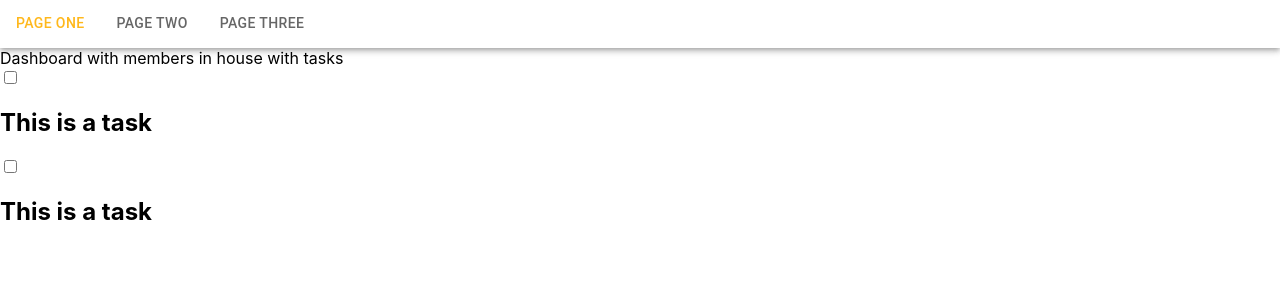
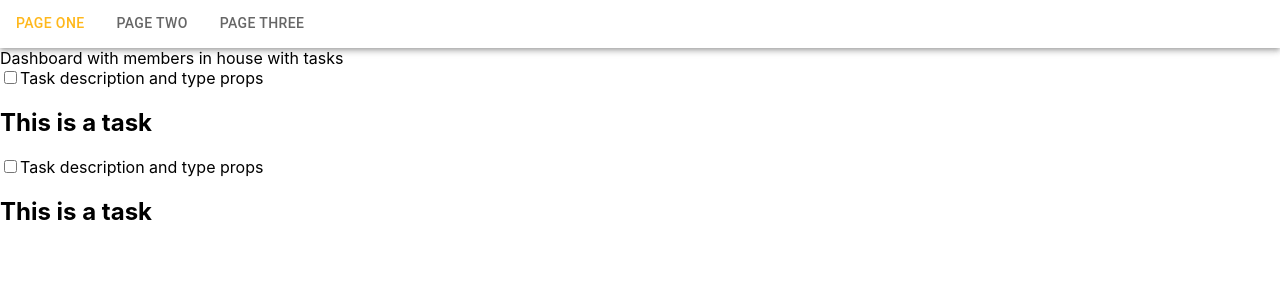
Before and after one commit to henrytranvn93/myChores-web, a React (Create React App) app in the folder client/: page / in a window 1280 px wide. Shown: the top 300 px of the page. Built offline with nearby package versions, Linux system fonts and the light colour scheme.

Commit message:
re-test the props from task

```diff
--- a/client/src/components/Task/Task.tsx
+++ b/client/src/components/Task/Task.tsx
@@ -14,6 +14,7 @@ interface TaskProps {
 export default function Task({isDone, description, type, assignee, reward, id}: TaskProps) {
   return <div>
     <input type="checkbox"/>
+    <label>Task description and type props</label>
     <h2>This is a task</h2>
 
   </div>;
```
